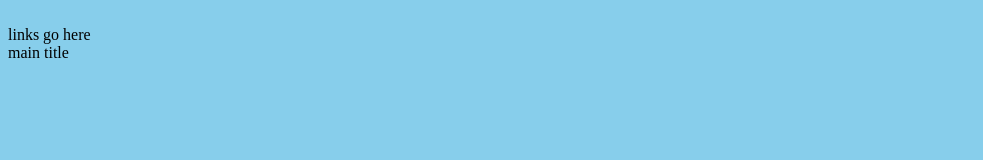
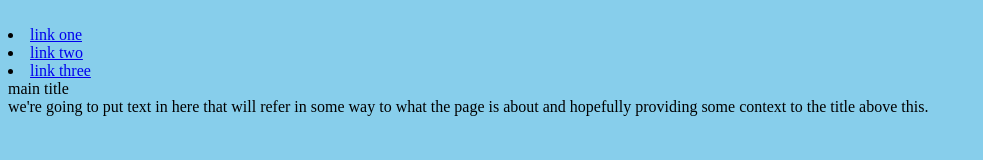
Before and after one commit to eric12345678910/odin-landing-page, a plain HTML site: page index.html in a window 1280 px wide. Shown: the whole page, without its empty margins (0-983 px from the left). Drawn offline with Linux system fonts and the light colour scheme.

Commit message:
Added content for header

```diff
--- a/index.html
+++ b/index.html
@@ -9,10 +9,19 @@
     <body>
         <div class="header">
             <img class="logo" snc="./img/img01.jpg">
-            <div class="links"> links go here </div>
+            <div class="links">
+                <li><a href="#">link one</a></li>
+                <li><a href="#">link two</a></li>
+                <li><a href="#">link three</a></li>
+            </div>
         </div>
+
         <div class="header">
-            <div class="hero-main"> main title </div>
+            <div class="header-text">
+                <div class="hero-main"> main title </div>
+                <div class="t1-info"> we're going to put text in here that will refer in some way to what the page is about and hopefully providing some context to the title above this.</div>
+            </div>
             <img class="img-main" snc="./img/img02.jpg">
         </div>
+
     </body>
```
